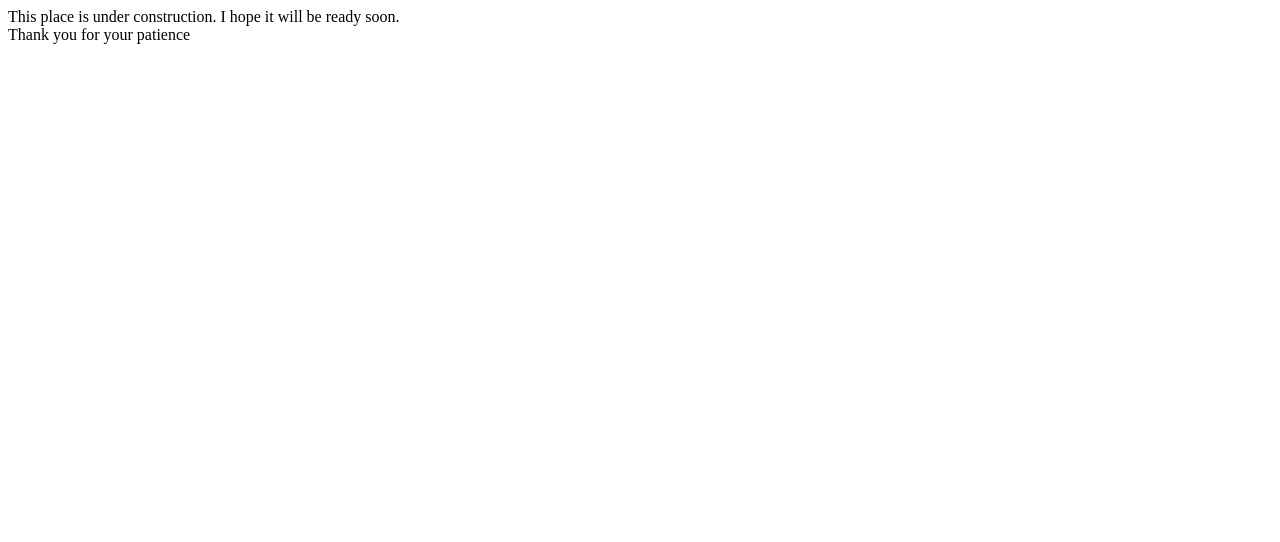
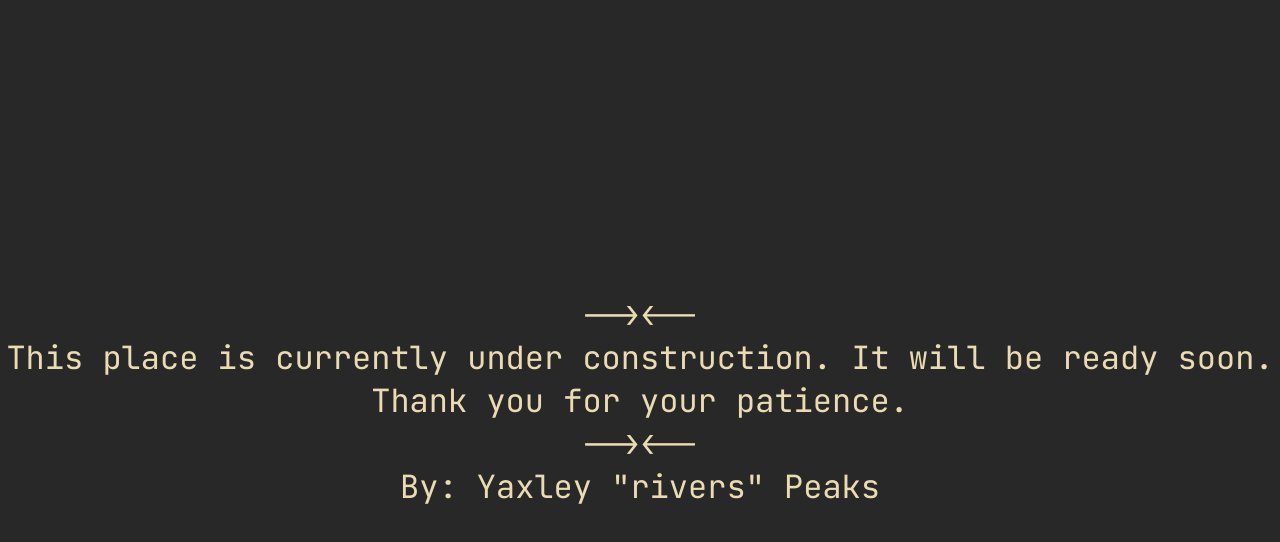
Before and after one commit to yaxley-peaks/floor_wet, a plain HTML site: page index.html in a window 1280 px wide. Drawn offline with Linux system fonts and the light colour scheme.

Commit message:
landing page

```diff
--- a/index.css
+++ b/index.css
@@ -0,0 +1,21 @@
+* {
+    margin: 0;
+    padding: 0;
+    width: 100%;
+    height: 100%;
+    font-family: sans-serif;
+}
+
+body {
+    background-color: #282828;
+    color : #ebdbb2;
+}
+
+div {
+    font-family: 'JetBrains Mono', monospace;
+    display: flex;
+    justify-content: center;
+    align-items: center;
+    text-align: center;
+    font-size: 2rem;
+}
--- a/index.html
+++ b/index.html
@@ -1,14 +1,24 @@
 <!DOCTYPE html>
 <html lang="en">
+
 <head>
     <meta charset="UTF-8">
     <meta name="viewport" content="width=device-width, initial-scale=1.0">
+    <link rel="stylesheet" href="index.css">
+    <link rel="preconnect" href="https://fonts.googleapis.com">
+    <link rel="preconnect" href="https://fonts.gstatic.com" crossorigin>
+    <link href="https://fonts.googleapis.com/css2?family=JetBrains+Mono&display=swap" rel="stylesheet">
     <title>Coming Soon</title>
 </head>
+
 <body>
     <div>
-        This place is under construction. I hope it will be ready soon. <br />
-        Thank you for your patience
+        --><-- <br>
+            This place is currently under construction. It will be ready soon. <br />
+            Thank you for your patience. <br />
+            --><-- <br>
+                By: Yaxley "rivers" Peaks
     </div>
 </body>
+
 </html>
```
